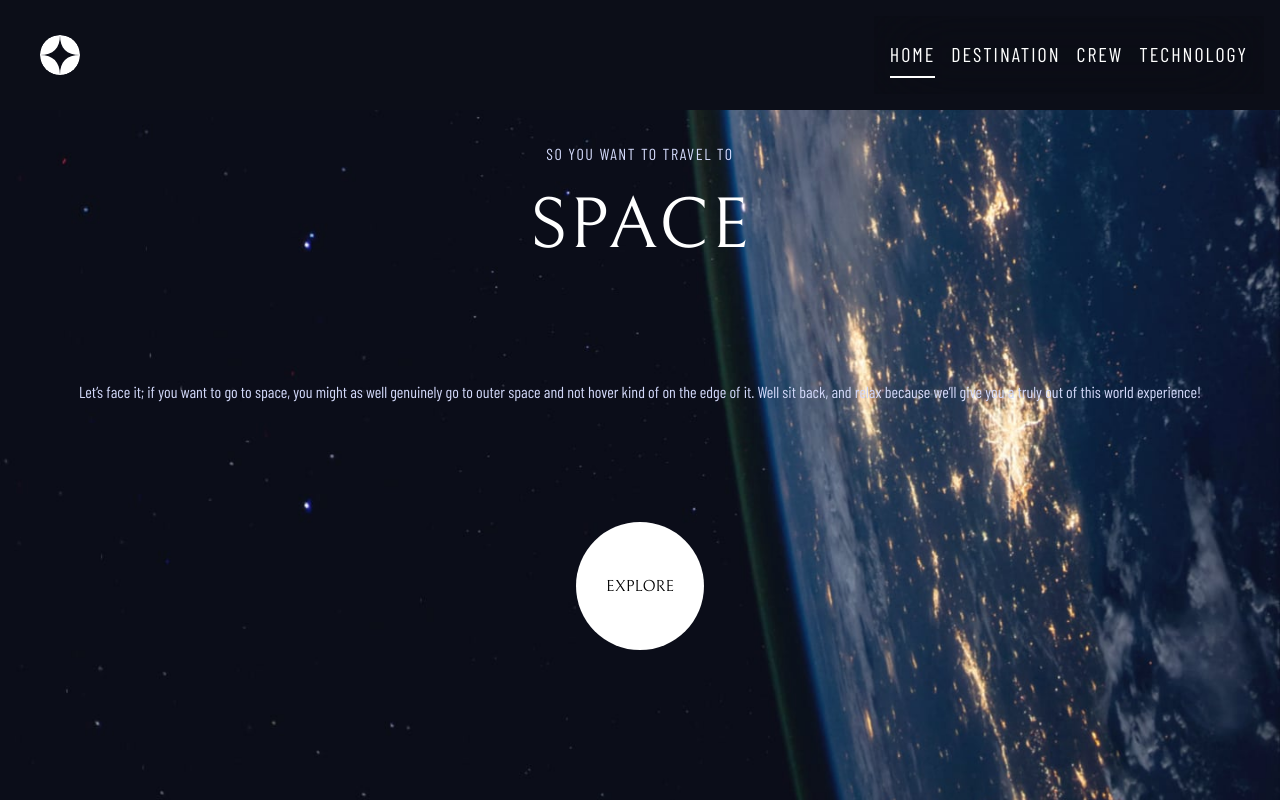
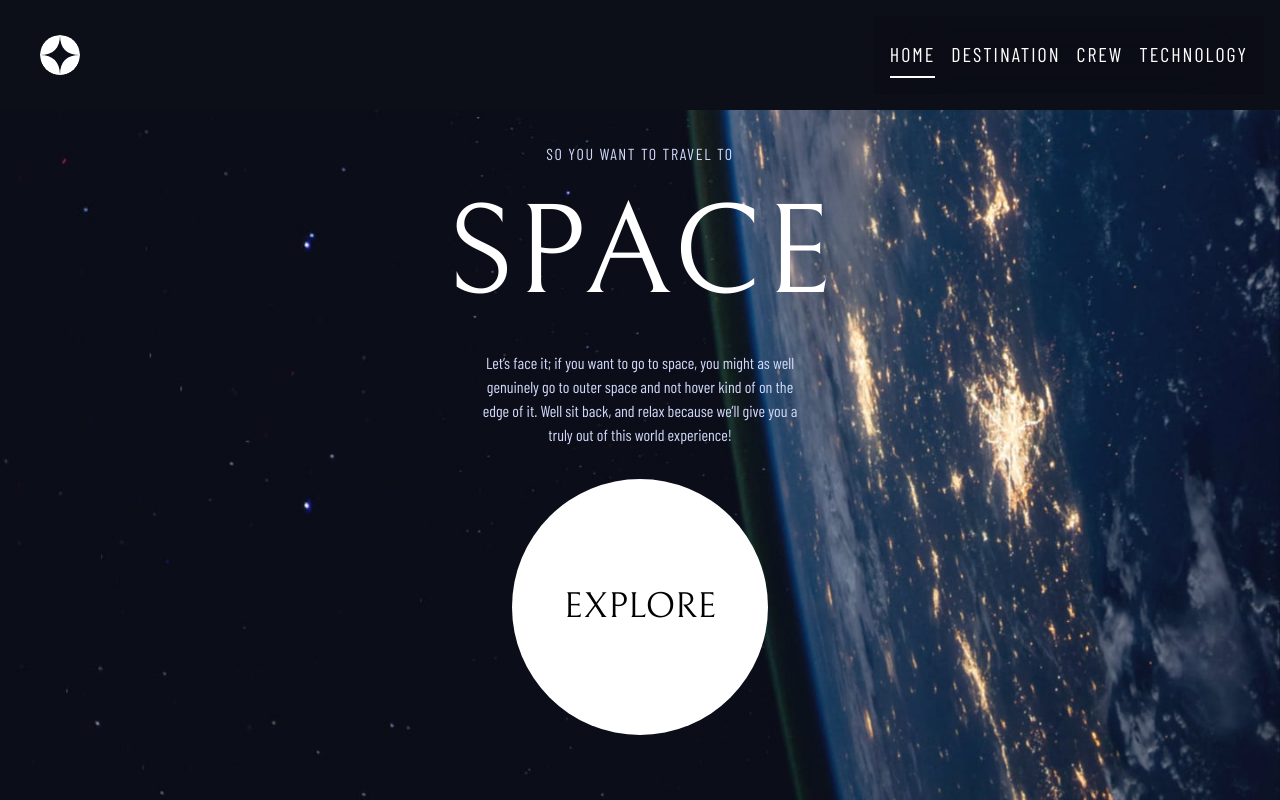
Before and after one commit to ccccchriz/space-tourism-website, a React (Vite) app: page / in a window 1280 px wide. Built offline with nearby package versions, Linux system fonts and the light colour scheme.

Commit message:
tablet home styling

```diff
--- a/src/pages/Home.tsx
+++ b/src/pages/Home.tsx
@@ -6,9 +6,11 @@ export default function Home() {
     <MainLayout background="home">
       <h2 className="grid gap-6 uppercase font-secondary text-base text-light-purple text-center tracking-widest mt-8">
         So you want to travel to{" "}
-        <span className="font-primary text-7xl text-white">space</span>
+        <span className="font-primary text-7xl tablet:text-9xl text-white">
+          space
+        </span>
       </h2>
-      <p className="font-secondary text-base text-light-purple text-center px-8">
+      <p className="tablet:max-w-96 font-secondary text-base text-light-purple text-center px-8">
         Let’s face it; if you want to go to space, you might as well genuinely
         go to outer space and not hover kind of on the edge of it. Well sit
         back, and relax because we’ll give you a truly out of this world
@@ -18,7 +20,7 @@ export default function Home() {
         to="/destinations"
         className="grid place-items-center  uppercase font-primary mb-8 before:absolute before:size-40 before:bg-white before:bg-opacity-10 before:rounded-full before:z-0 before:content-none hover:before:content-[''] hover:before:animate-pulse"
       >
-        <span className="bg-white size-32 rounded-full grid place-items-center z-0">
+        <span className="bg-white size-32 tablet:size-64 tablet:text-4xl rounded-full grid place-items-center z-0">
           explore
         </span>
       </Link>
```
